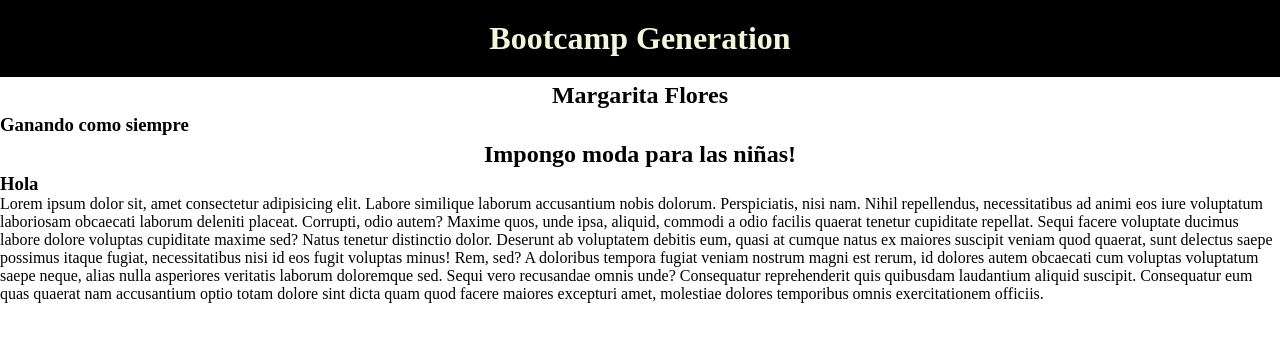
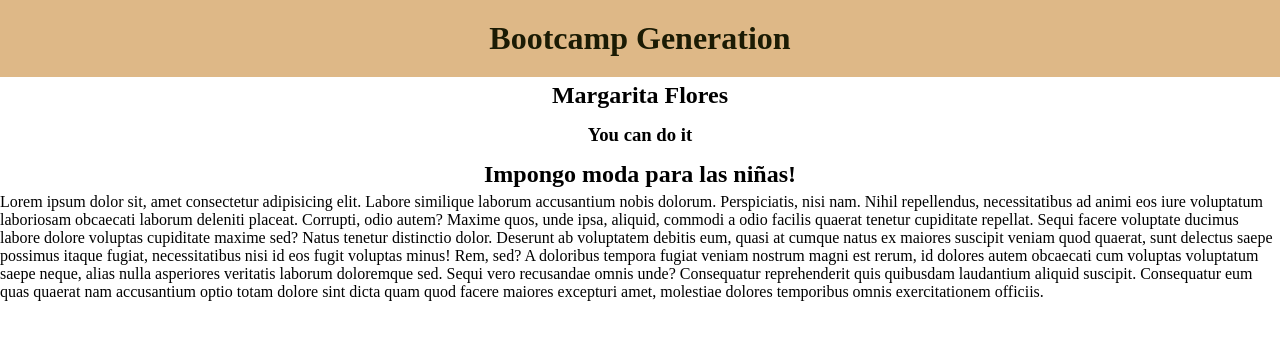
Before and after one commit to margaritafloresz/Practica, a plain HTML site: page Saludo/index.html in a window 1280 px wide. Drawn offline with Linux system fonts and the light colour scheme.

Commit message:
Ultimos detalles

```diff
--- a/Saludo/index.html
+++ b/Saludo/index.html
@@ -10,14 +10,15 @@
 <body>
     <h1>Bootcamp Generation</h1>
      <h2>Margarita Flores</h2>
-     <h3>Ganando como siempre</h3>
+     <h3>You can do it</h3>
      <h2>You can do it</h2>
-     <h3>Hola</h3>
+
     <p> Lorem ipsum dolor sit, amet consectetur adipisicing elit. Labore similique laborum accusantium nobis dolorum. Perspiciatis, nisi nam. Nihil repellendus, necessitatibus ad animi eos iure voluptatum laboriosam obcaecati laborum deleniti placeat.
     Corrupti, odio autem? Maxime quos, unde ipsa, aliquid, commodi a odio facilis quaerat tenetur cupiditate repellat. Sequi facere voluptate ducimus labore dolore voluptas cupiditate maxime sed? Natus tenetur distinctio dolor.
     Deserunt ab voluptatem debitis eum, quasi at cumque natus ex maiores suscipit veniam quod quaerat, sunt delectus saepe possimus itaque fugiat, necessitatibus nisi id eos fugit voluptas minus! Rem, sed?
     A doloribus tempora fugiat veniam nostrum magni est rerum, id dolores autem obcaecati cum voluptas voluptatum saepe neque, alias nulla asperiores veritatis laborum doloremque sed. Sequi vero recusandae omnis unde?
     Consequatur reprehenderit quis quibusdam laudantium aliquid suscipit. Consequatur eum quas quaerat nam accusantium optio totam dolore sint dicta quam quod facere maiores excepturi amet, molestiae dolores temporibus omnis exercitationem officiis.</p>
-     <script src="script.js"></script>
+
+    <script src="script.js"></script>
 </body>
 </html>
--- a/Saludo/style.css
+++ b/Saludo/style.css
@@ -3,13 +3,19 @@
     margin: 0;
 }
 h1 {
-    background-color: Black;
-    color: beige;
+    background-color: burlywood;
+    color: rgb(27, 27, 4);
     padding: 20px;
     text-align: center;
 
 }
 h2 {
+    background-size: cover;
     padding: 5px;
     text-align: center;
 }
+
+h3{
+   padding: 10px;
+   text-align: center;
+}
```
